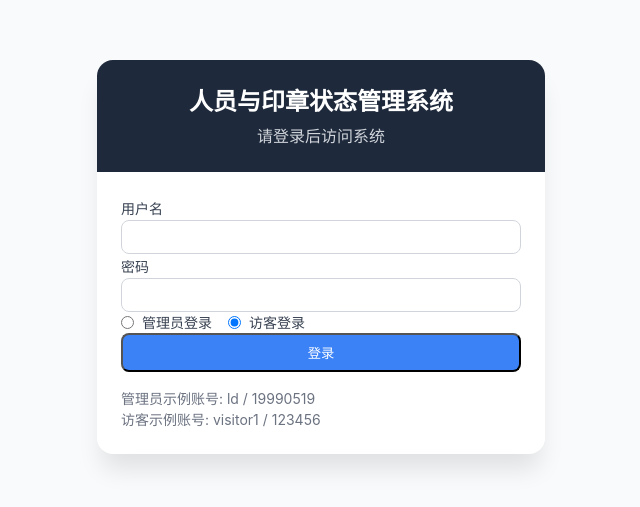
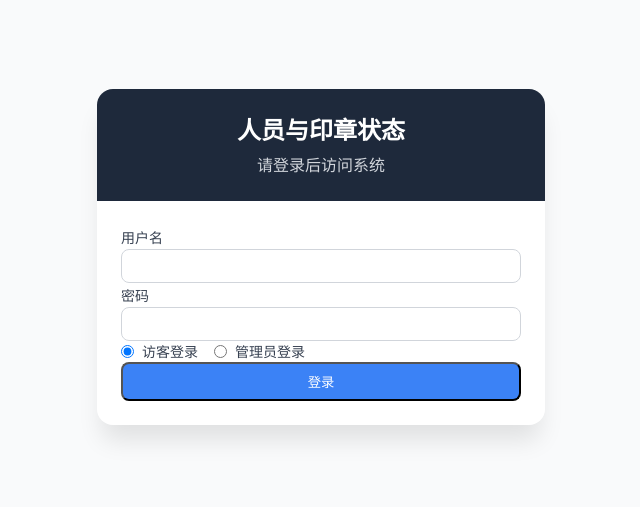
Before and after one commit to dodoguai/company-test, a plain HTML site: page index.html in a window 1280 px wide. Shown: the part 143-650 px from the top of the page, without its empty margins (319-959 px from the left). Drawn offline with Linux system fonts and the light colour scheme.

Commit message:
Add files via upload

```diff
--- a/index.html
+++ b/index.html
@@ -3,7 +3,7 @@
 <head>
     <meta charset="UTF-8">
     <meta name="viewport" content="width=device-width, initial-scale=1.0">
-    <title>人员与印章状态管理系统</title>
+    <title>人员与印章状态</title>
     <style>
         /* 基础样式 */
         * {
@@ -672,7 +672,7 @@
     <div id="login-screen" class="fixed inset-0 bg-gradient-to-br from-primary to-secondary flex items-center justify-center z-50 p-4">
         <div class="login-card w-full">
             <div class="bg-dark p-6 text-center">
-                <h2 class="text-2xl font-bold text-white">人员与印章状态管理系统</h2>
+                <h2 class="text-2xl font-bold text-white">人员与印章状态</h2>
                 <p class="text-gray-300 mt-1">请登录后访问系统</p>
             </div>
             <div class="p-6">
@@ -688,10 +688,11 @@
                             class="w-full px-4 py-2 border border-gray-300 rounded-lg focus:ring-2 focus:ring-primary focus:border-primary transition">
                     </div>
                     <div class="flex items-center">
-                        <input type="radio" id="admin-login" name="login-type" value="admin" class="mr-2">
+                        <input type="radio" id="visitor-login" name="login-type" value="visitor" checked class="mr-2">
+                        <label for="visitor-login" class="text-sm text-gray-700">访客登录</label>
+                        <input type="radio" id="admin-login" name="login-type" value="admin" class="ml-4 mr-2">
                         <label for="admin-login" class="text-sm text-gray-700">管理员登录</label>
-                        <input type="radio" id="visitor-login" name="login-type" value="visitor" checked class="ml-4 mr-2">
-                        <label for="visitor-login" class="text-sm text-gray-700">访客登录</label>
+
                     </div>
                     <div class="text-red-500 text-sm hidden" id="login-error">
                         用户名或密码错误，请重试
@@ -701,10 +702,7 @@
                         登录
                     </button>
                 </form>
-                <div class="mt-4 text-sm text-gray-500">
-                    <p>管理员示例账号: ld / 19990519</p>
-                    <p>访客示例账号: visitor1 / 123456</p>
-                </div>
+
             </div>
         </div>
     </div>
```
